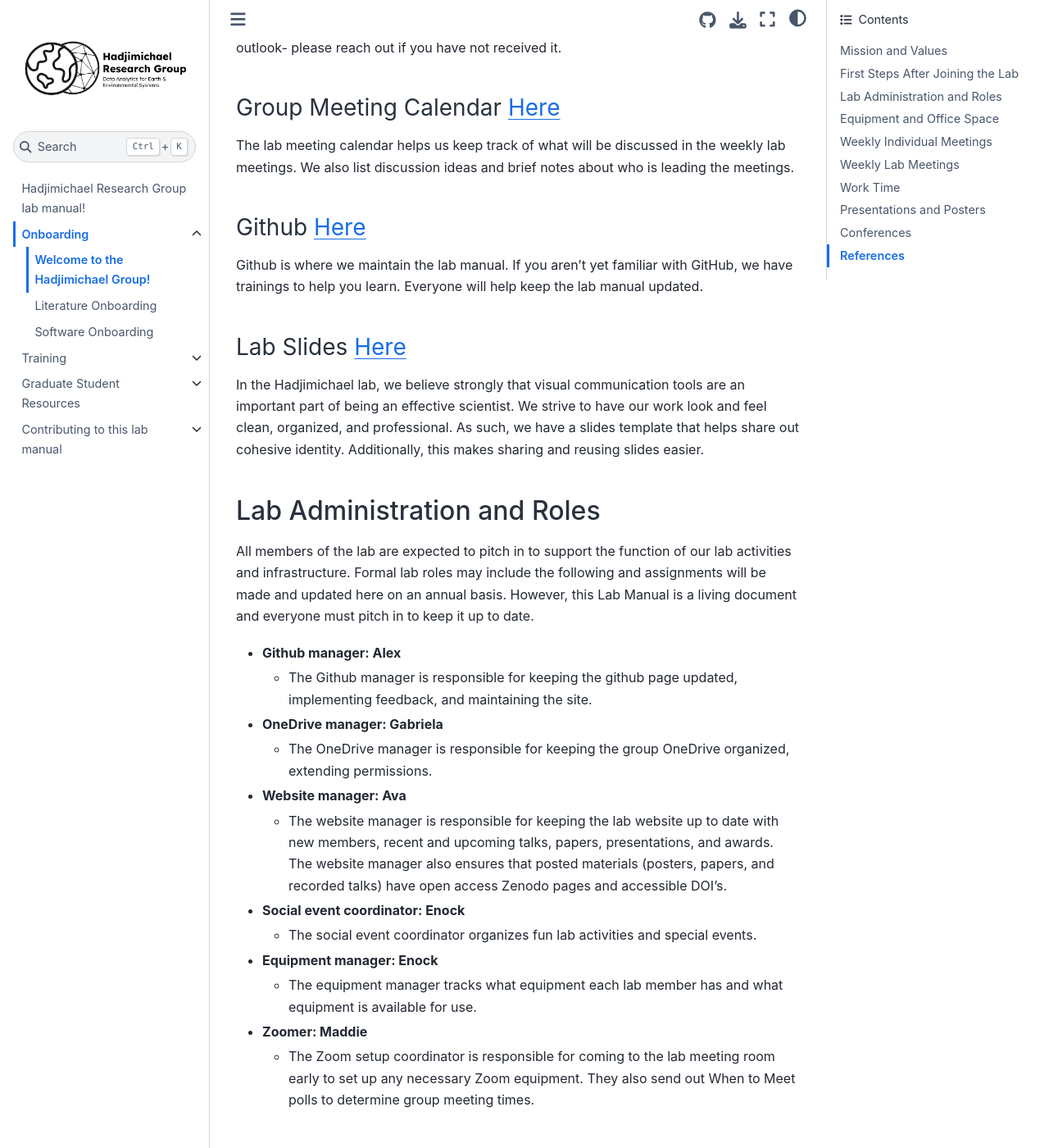
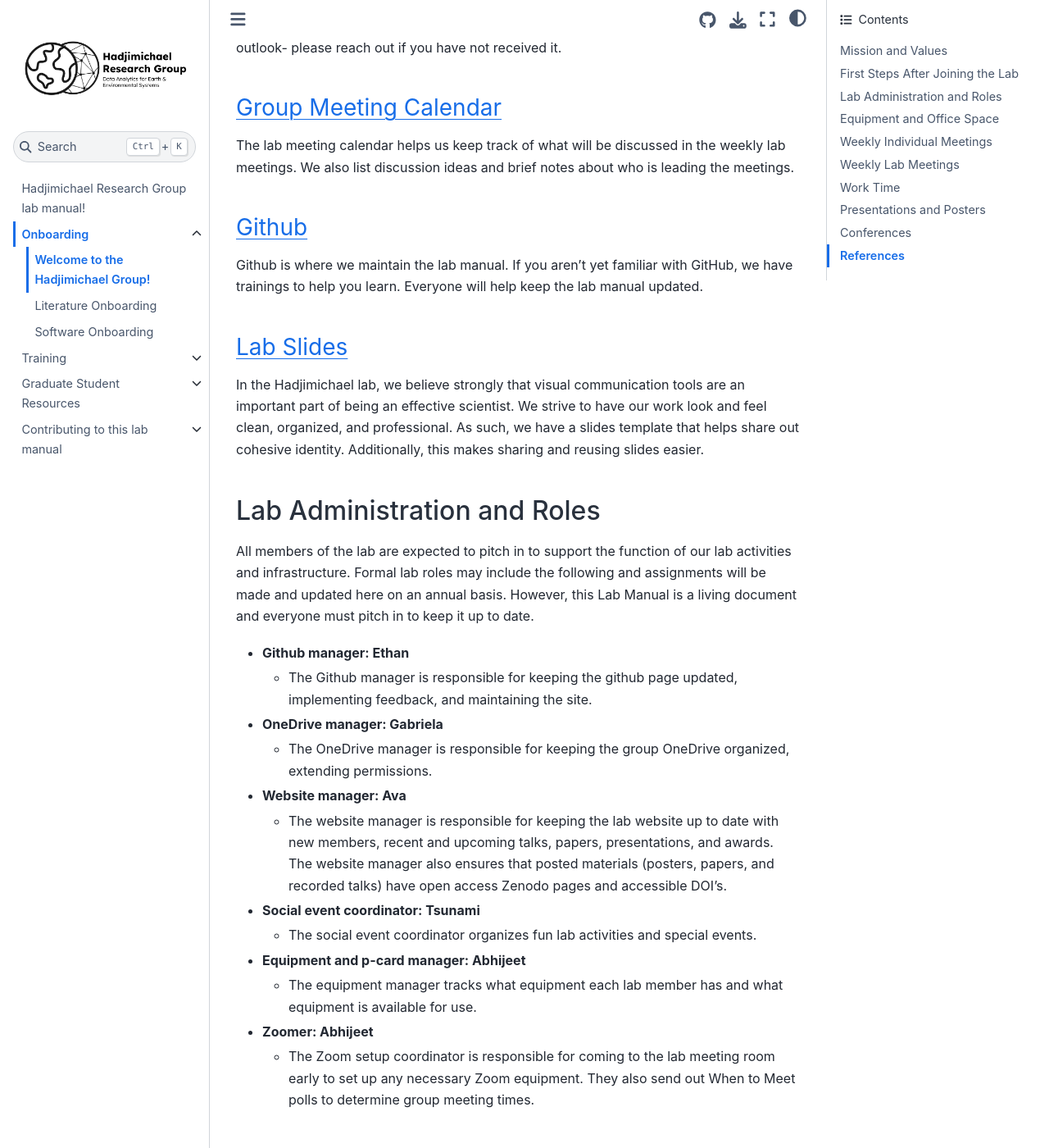
Before and after one commit to HadjimichaelResearchGroup/HadjimichaelResearchGroup.github.io, a Jupyter Book: the page built from docs/Onboarding/LabOnboarding.md, in a window 1280 px wide and 1400 px high, scrolled down 1645 px. Shown: the whole window at 82% size. Built offline with Jupyter Book 1.0.4 settings and Sphinx 7.4.7 and the Sphinx Book theme 1.1.4, drawn with Linux system fonts in a browser that asks for light colours.

Commit message:
update roles 2025Fall

```diff
--- a/docs/Onboarding/LabOnboarding.md
+++ b/docs/Onboarding/LabOnboarding.md
@@ -26,25 +26,25 @@ Complete these onboarding steps when you start work in the lab If you have any q
 #### Slack
 We have a group Slack channel that we use to stay in touch, both on work and social activities. It is important to be active on Slack as this will be our primary mode of communication. We use Slack for quick day-to-day communication. If you need feedback from Antonia on something or have a document for review, sending it via Slack is often the fastest way to receive feedback.
 
-#### OneDrive [Here](https://pennstateoffice365-my.sharepoint.com/personal/azh5924_psu_edu/_layouts/15/onedrive.aspx?id=%2Fpersonal%2Fazh5924%5Fpsu%5Fedu%2FDocuments%2FHadjimichael%20Group%20Materials&FolderCTID=0x0120008952A82476B1E345A8ED3169A878FA45&view=0)
+#### [OneDrive](https://pennstateoffice365-my.sharepoint.com/personal/azh5924_psu_edu/_layouts/15/onedrive.aspx?id=%2Fpersonal%2Fazh5924%5Fpsu%5Fedu%2FDocuments%2FHadjimichael%20Group%20Materials&FolderCTID=0x0120008952A82476B1E345A8ED3169A878FA45&view=0)
 The OneDrive is a shared drive where all important lab documents are kept. You can share documents with Antonia here, keep your weekly meeting slides here, and access past trainings. If you are an overachiever, feel free to start any of the trainings in the OneDrive. In particular, we recommend the Python and Pycharm training, and the Intro to Github trainings if you are not already familliar.
 
-#### Group Outlook Calendar
+#### [Group Outlook Calendar](https://mail.google.com/)
 The calendar is where we track when lab members will be out of town or working remotely. We also track when Antonia is gone. This calendar will be shared to your outlook- please reach out if you have not received it.
 
-#### Group Meeting Calendar [Here](https://pennstateoffice365-my.sharepoint.com/:x:/r/personal/azh5924_psu_edu/_layouts/15/doc2.aspx?sourcedoc=%7BBD2A615C-4417-45CB-9EC6-769ABC892C5C%7D&file=Summer%202024%20Discussion%20Topics.xlsx&action=default&mobileredirect=true)
+#### [Group Meeting Calendar](https://pennstateoffice365-my.sharepoint.com/:x:/r/personal/azh5924_psu_edu/_layouts/15/doc2.aspx?sourcedoc=%7BBD2A615C-4417-45CB-9EC6-769ABC892C5C%7D&file=Summer%202024%20Discussion%20Topics.xlsx&action=default&mobileredirect=true)
 The lab meeting calendar helps us keep track of what will be discussed in the weekly lab meetings. We also list discussion ideas and brief notes about who is leading the meetings.
 
-#### Github [Here](https://hadjimichaelresearchgroup.github.io/intro.html)
+#### [Github](https://hadjimichaelresearchgroup.github.io/intro.html)
 Github is where we maintain the lab manual. If you aren’t yet familiar with GitHub, we have trainings to help you learn. Everyone will help keep the lab manual updated.
 
-#### Lab Slides [Here](https://pennstateoffice365-my.sharepoint.com/:p:/r/personal/azh5924_psu_edu/_layouts/15/Doc.aspx?sourcedoc=%7B4200626B-021A-4A13-B141-B5F0DFAF9176%7D&file=Carla_update_21_2_2024.pptx&action=edit&mobileredirect=true)
+#### [Lab Slides](https://pennstateoffice365-my.sharepoint.com/:p:/r/personal/azh5924_psu_edu/_layouts/15/Doc.aspx?sourcedoc=%7B4200626B-021A-4A13-B141-B5F0DFAF9176%7D&file=Carla_update_21_2_2024.pptx&action=edit&mobileredirect=true)
 In the Hadjimichael lab, we believe strongly that visual communication tools are an important part of being an effective scientist. We strive to have our work look and feel clean, organized, and professional. As such, we have a slides template that helps share out cohesive identity. Additionally, this makes sharing and reusing slides easier.
 
 ### Lab Administration and Roles
 All members of the lab are expected to pitch in to support the function of our lab activities and infrastructure. Formal lab roles may include the following and assignments will be made and updated here on an annual basis. However, this Lab Manual is a living document and everyone must pitch in to keep it up to date.
 
-- **Github manager: Alex**
+- **Github manager: Ethan**
   - The Github manager is responsible for keeping the github page updated, implementing feedback, and maintaining the site.
 
 - **OneDrive manager: Gabriela**
@@ -53,13 +53,13 @@ All members of the lab are expected to pitch in to support the function of our l
 - **Website manager: Ava**
   - The website manager is responsible for keeping the lab website up to date with new members, recent and upcoming talks, papers, presentations, and awards. The website manager also ensures that posted materials (posters, papers, and recorded talks) have open access Zenodo pages and accessible DOI's.
 
-- **Social event coordinator: Enock**
+- **Social event coordinator: Tsunami**
   - The social event coordinator organizes fun lab activities and special events.
 
-- **Equipment manager: Enock**
+- **Equipment and p-card manager: Abhijeet**
   - The equipment manager tracks what equipment each lab member has and what equipment is available for use.
 
-- **Zoomer: Maddie**
+- **Zoomer: Abhijeet**
   - The Zoom setup coordinator is responsible for coming to the lab meeting room early to set up any necessary Zoom equipment. They also send out When to Meet polls to determine group meeting times.
 
 ### Equipment and Office Space
```
